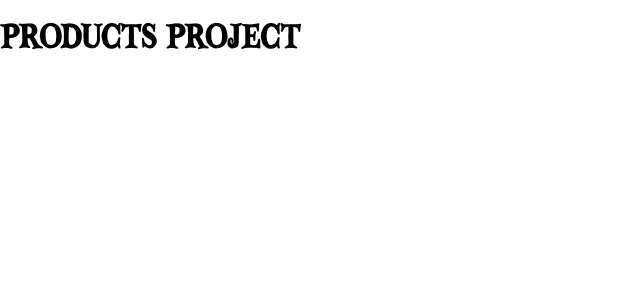
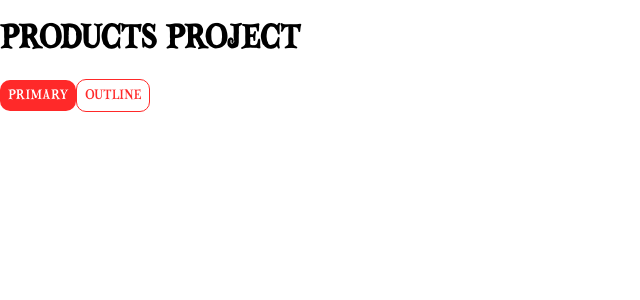
Before and after one commit to MohammadJavad-Alghosi78/product-project, a Next.js app: page / in a window 1280 px wide. Shown: the top 300 px of the page, without its empty margins (0-640 px from the left). Built offline with nearby package versions, Linux system fonts and the light colour scheme.

Commit message:
create button component

```diff
--- a/constants/theme.js
+++ b/constants/theme.js
@@ -1,7 +1,7 @@
 export const colors = {
   black: "#000000",
   red: "#FF2929",
-  white: "#FFFFFF",
+  white: "#ffffff",
 };
 
 export const boxShadow = {
--- a/jsconfig.json
+++ b/jsconfig.json
@@ -9,7 +9,8 @@
       "@microComponents/": ["microComponents/*"],
       "@public/": ["public/*"],
       "@styles/": ["styles/*"],
-      "@utils/": ["utils/*"]
+      "@utils/": ["utils/*"],
+      "@hooks/": ["hooks/*"]
     }
   }
 }
--- /dev/null
+++ b/microComponents/Button/index.jsx
@@ -0,0 +1,15 @@
+// * node_modules
+import React from "react";
+
+// * Styles
+import Button from "./styled";
+
+const ButtonRoot = ({ children, variant, color, className }) => {
+  return (
+    <Button variant={variant} color={color} className={className}>
+      {children}
+    </Button>
+  );
+};
+
+export default ButtonRoot;
--- /dev/null
+++ b/microComponents/Button/styled.js
@@ -0,0 +1,29 @@
+// * node_modules
+import styled, { css } from "styled-components";
+
+// * Handlers
+const detectVariant = (variant) => {
+  const cssObjMap = {
+    primary: () => css`
+      background-color: ${({ theme }) => theme.colors.red};
+      color: ${({ theme }) => theme.colors.white};
+    `,
+    outline: () => css`
+      background-color: ${({ theme }) => theme.colors.white};
+      color: ${({ theme }) => theme.colors.red};
+      border: 1px solid ${({ theme }) => theme.colors.red};
+    `,
+  };
+  return cssObjMap[variant];
+};
+
+// * components
+const Button = styled.button`
+  border-radius: 10px;
+  border: 0;
+  padding: 8px;
+  cursor: pointer;
+  ${({ variant }) => detectVariant(variant)};
+`;
+
+export default Button;
--- a/package.json
+++ b/package.json
@@ -13,6 +13,7 @@
     "nookies": "^2.5.2",
     "react": "17.0.2",
     "react-dom": "17.0.2",
+    "react-query": "^3.28.0",
     "styled-components": "^5.3.3"
   }
 }
--- a/pages/index.js
+++ b/pages/index.js
@@ -1,7 +1,10 @@
-// node_modules
+// * node_modules
 import Head from "next/head";
 
-// JSX
+// * Components
+import Button from "microComponents/Button";
+
+// * JSX
 const Home = () => {
   return (
     <div>
@@ -11,6 +14,8 @@ const Home = () => {
       </Head>
       <main>
         <h1>PRODUCTS PROJECT</h1>
+        <Button variant="primary">PRIMARY</Button>
+        <Button variant="outline">OUTLINE</Button>
       </main>
     </div>
   );
```
Also changed, not shown: 1 other file (tests, documents, lock files or other folders).
